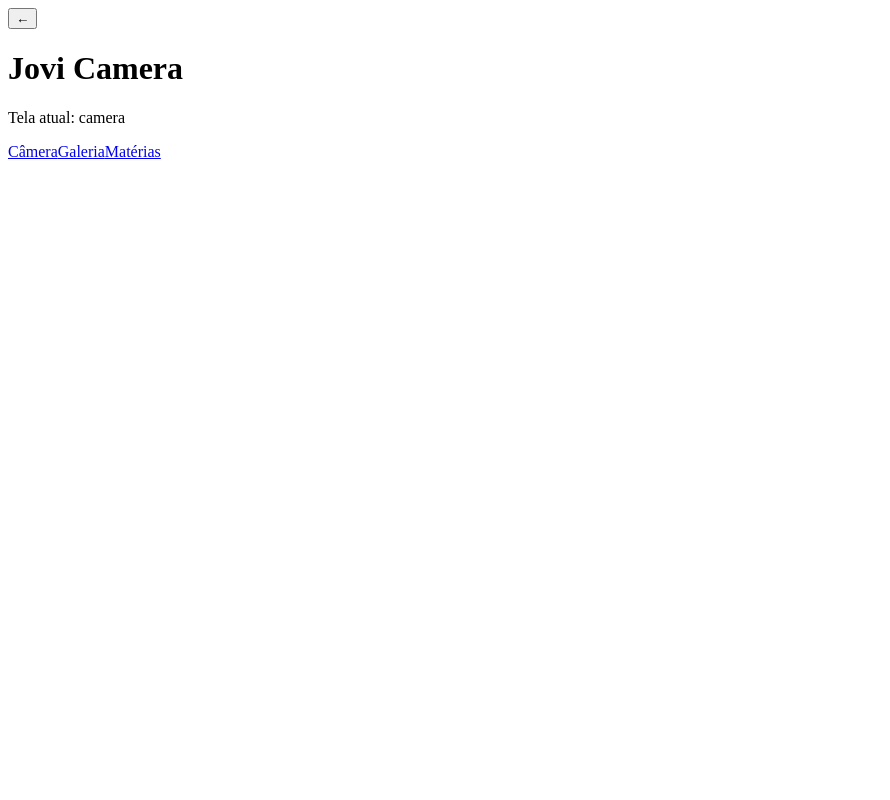
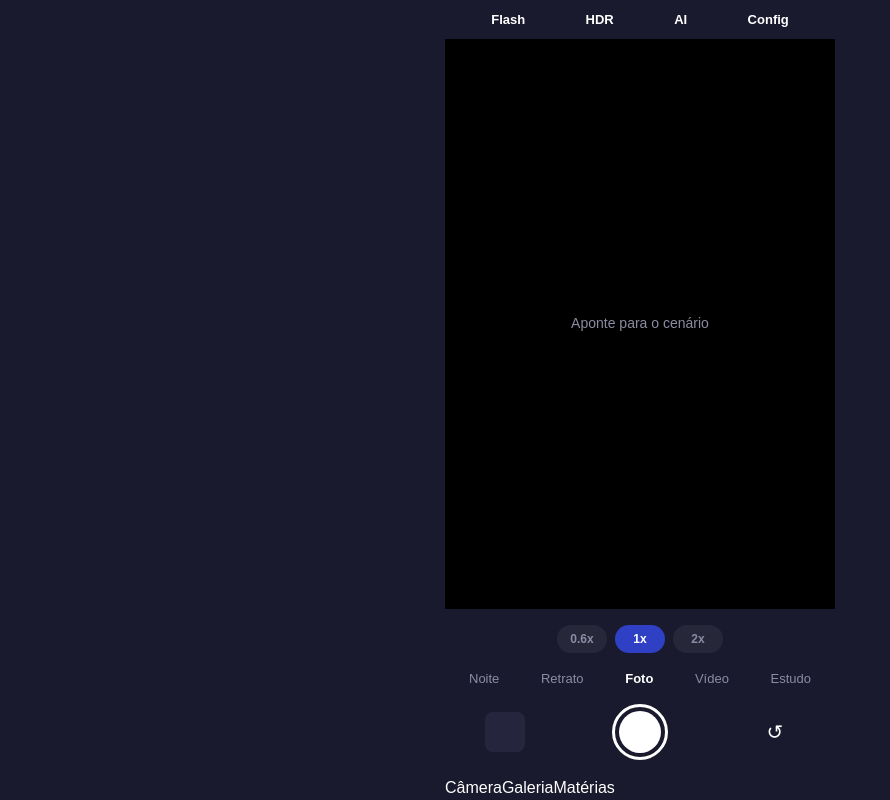
Before and after one commit to grupo-vaph/sprint3-web-development, a React (Vite) app: page / in a window 1280 px wide. Both pictures are taken after typing "name@example.com", "Sample123" into the empty fields and a click on the button "Entrar". Shown: the whole page, without its empty margins (0-890 px from the left). Built offline with nearby package versions, Linux system fonts and the light colour scheme.

Commit message:
feat: implementa tela de camera e sugestao de modo com IA e estilização das telas

```diff
--- a/src/App.jsx
+++ b/src/App.jsx
@@ -1,12 +1,17 @@
 import { useState } from "react";
-import Header from "./components/Header";
 import Footer from "./components/Footer";
-import Login from "../src/Pages/Pages";
+import Login from "./Pages/Login";
+import Camera from "./Pages/Camera";
+import IaSugere from "./Pages/IaSugere";
 import "./style.css";
 
 function App() {
   const [logado, setLogado] = useState(false);
-  const [telaAtiva, setTelaAtiva] = useState("camera");
+  const [tela, setTela] = useState("camera");
+
+  function navegarPara(novaTela) {
+    setTela(novaTela);
+  }
 
   if (!logado) {
     return (
@@ -18,13 +23,10 @@ function App() {
 
   return (
     <div className="celular">
-      <Header titulo="Jovi Camera" aoVoltar={() => alert("Voltar clicado")} />
+      {tela === "camera" && <Camera aoNavegar={navegarPara} />}
+      {tela === "ia-sugere" && <IaSugere aoNavegar={navegarPara} />}
 
-      <main className="conteudo">
-        <p>Tela atual: {telaAtiva}</p>
-      </main>
-
-      <Footer telaAtiva={telaAtiva} aoNavegar={setTelaAtiva} />
+      {tela === "camera" && <Footer telaAtiva={tela} aoNavegar={navegarPara} />}
     </div>
   );
 }
--- /dev/null
+++ b/src/Pages/Camera.jsx
@@ -0,0 +1,66 @@
+function Camera({ aoNavegar }) {
+    return (
+        <>
+            <header className="camera-top">
+                <button type="button" aria-label="Flash">Flash</button>
+                <button type="button" aria-label="HDR">HDR</button>
+                <button type="button" aria-label="Modo IA">AI</button>
+                <button type="button" aria-label="Configurações">Config</button>
+            </header>
+
+            <main className="viewport-camera">
+                <span>Aponte para o cenário</span>
+            </main>
+
+            <section className="camera-bottom">
+                <div className="zoom-chips">
+                    <span className="chip">0.6x</span>
+                    <span className="chip chip-ativo">1x</span>
+                    <span className="chip">2x</span>
+                </div>
+
+                <nav className="modos-camera">
+                    <a href="#" className="modo">Noite</a>
+                    <a href="#" className="modo">Retrato</a>
+                    <a href="#" className="modo modo-ativo">Foto</a>
+                    <a href="#" className="modo">Vídeo</a>
+
+                    <a href="#"
+                        className="modo"
+                        onClick={(e) => {
+                            e.preventDefault();
+                            aoNavegar("ia-sugere");
+                        }}
+                    >
+                        Estudo
+                    </a>
+                </nav>
+
+                <div className="controles-camera">
+
+                    <a href="#"
+                        className="miniatura"
+                        aria-label="Abrir galeria"
+                        onClick={(e) => {
+                            e.preventDefault();
+                            aoNavegar("galeria");
+                        }}
+                    ></a>
+                    <button
+                        type="button"
+                        className="obturador"
+                        aria-label="Capturar foto"
+                        onClick={() => aoNavegar("ia-sugere")}
+                    >
+                        <span className="obturador-interno"></span>
+                    </button>
+                    <button type="button" className="switch-camera" aria-label="Trocar câmera">
+                        &#8634;
+                    </button>
+                </div>
+            </section>
+        </>
+    );
+}
+
+export default Camera;
--- /dev/null
+++ b/src/Pages/IaSugere.jsx
@@ -0,0 +1,50 @@
+import { useState } from "react";
+
+function IaSugere({ aoNavegar }) {
+    const [confianca] = useState(() => {
+        const minimo = 85;
+        const maximo = 99;
+        return Math.round(Math.random() * (maximo - minimo) + minimo);
+    });
+
+    return (
+        <>
+            <main className="viewport-camera">
+                <span>Sala de aula detectada</span>
+            </main>
+
+            <div className="modal-overlay">
+                <div className="modal">
+                    <span className="modal-badge">AI</span>
+                    <h2>IA sugere: Modo Estudo</h2>
+                    <p>Detectamos uma sala de aula</p>
+                    <span className="caption">{confianca}% de confiança</span>
+                    <div className="modal-acoes">
+
+                        <a href="#"
+                            className="botao-primario"
+                            onClick={(e) => {
+                                e.preventDefault();
+                                aoNavegar("modo-estudo");
+                            }}
+                        >
+                            Aceitar
+                        </a>
+
+                        <a href="#"
+                            className="botao-secundario"
+                            onClick={(e) => {
+                                e.preventDefault();
+                                aoNavegar("camera");
+                            }}
+                        >
+                            Ignorar
+                        </a>
+                    </div>
+                </div>
+            </div>
+        </>
+    );
+}
+
+export default IaSugere;
--- a/src/style.css
+++ b/src/style.css
@@ -0,0 +1,366 @@
+* {
+  margin: 0;
+  padding: 0;
+  box-sizing: border-box;
+}
+
+body {
+  font-family: Arial, Helvetica, sans-serif;
+  background-color: #1A1A2E;
+  color: #FFFFFF;
+  min-height: 100vh;
+  line-height: 1.5;
+}
+
+a {
+  color: inherit;
+  text-decoration: none;
+}
+
+button {
+  font-family: inherit;
+  font-size: inherit;
+  color: inherit;
+  background: none;
+  border: none;
+  cursor: pointer;
+}
+
+ul {
+  list-style: none;
+}
+
+.celular {
+  width: 100%;
+  max-width: 390px;
+  min-height: 100vh;
+  margin: 0 auto;
+  background-color: #1A1A2E;
+  display: flex;
+  flex-direction: column;
+}
+
+.conteudo {
+  flex: 1;
+  padding: 16px;
+  display: flex;
+  flex-direction: column;
+  gap: 16px;
+}
+
+.top-bar {
+  display: flex;
+  align-items: center;
+  justify-content: space-between;
+  padding: 16px;
+  border-bottom: 1px solid rgba(255, 255, 255, 0.08);
+}
+
+.top-bar h1 {
+  font-size: 16px;
+  font-weight: 600;
+}
+
+.botao-voltar {
+  font-size: 22px;
+  color: #FFFFFF;
+}
+
+.botao-primario {
+  display: inline-block;
+  width: 260px;
+  height: 48px;
+  background-color: #3040C4;
+  color: #FFFFFF;
+  border-radius: 12px;
+  font-size: 14px;
+  font-weight: 600;
+  text-align: center;
+  line-height: 48px;
+}
+
+.botao-secundario {
+  display: inline-block;
+  width: 260px;
+  height: 48px;
+  background-color: rgba(108, 123, 240, 0.15);
+  color: #6C7BF0;
+  border-radius: 12px;
+  font-size: 14px;
+  font-weight: 600;
+  text-align: center;
+  line-height: 48px;
+}
+
+.botao-largo {
+  width: 100%;
+  max-width: 358px;
+}
+
+.banner-sucesso {
+  width: 100%;
+  padding: 10px 16px;
+  background-color: rgba(16, 185, 129, 0.12);
+  color: #10B981;
+  border-radius: 10px;
+  font-size: 13px;
+  font-weight: 500;
+}
+
+.chip {
+  display: inline-block;
+  min-width: 80px;
+  height: 30px;
+  padding: 0 12px;
+  border-radius: 15px;
+  background-color: rgba(255, 255, 255, 0.06);
+  color: #8B8BA3;
+  font-size: 12px;
+  font-weight: 600;
+  text-align: center;
+  line-height: 30px;
+}
+
+.chip-ativo {
+  background-color: #3040C4;
+  color: #FFFFFF;
+}
+
+/* obturador */
+.obturador {
+  width: 56px;
+  height: 56px;
+  border: 3px solid #FFFFFF;
+  border-radius: 50%;
+  display: flex;
+  align-items: center;
+  justify-content: center;
+  padding: 0;
+}
+
+.obturador-interno {
+  width: 42px;
+  height: 42px;
+  border-radius: 50%;
+  background-color: #FFFFFF;
+}
+
+/* login */
+.form-login {
+  display: flex;
+  flex-direction: column;
+  gap: 16px;
+  width: 100%;
+  padding: 48px 24px;
+}
+
+.logo-login {
+  font-size: 28px;
+  font-weight: 700;
+  color: #6C7BF0;
+  text-align: center;
+  margin-bottom: 8px;
+}
+
+.subtitulo-login {
+  text-align: center;
+  color: #8B8BA3;
+  margin-bottom: 16px;
+}
+
+.campo {
+  display: flex;
+  flex-direction: column;
+  gap: 6px;
+}
+
+.campo label {
+  font-size: 13px;
+  color: #B8B8C9;
+}
+
+.campo input {
+  width: 100%;
+  height: 48px;
+  padding: 0 16px;
+  background-color: #1C1C2E;
+  border: 1px solid rgba(255, 255, 255, 0.08);
+  border-radius: 12px;
+  color: #FFFFFF;
+  font-size: 14px;
+}
+
+.campo input:focus {
+  outline: none;
+  border-color: #6C7BF0;
+}
+
+.erro {
+  font-size: 11px;
+  color: #EF4444;
+  min-height: 14px;
+}
+
+.link {
+  font-size: 13px;
+  color: #6C7BF0;
+  text-align: center;
+}
+
+.status-bar {
+  display: flex;
+  align-items: center;
+  justify-content: space-between;
+  height: 32px;
+  padding: 0 16px;
+  font-size: 11px;
+  font-weight: 600;
+}
+
+.camera-top {
+  display: flex;
+  align-items: center;
+  justify-content: space-around;
+  padding: 12px 16px;
+}
+
+.camera-top button {
+  color: #FFFFFF;
+  font-size: 13px;
+  font-weight: 600;
+}
+
+.viewport-camera {
+  flex: 1;
+  background-color: #000000;
+  display: flex;
+  align-items: center;
+  justify-content: center;
+  color: #8B8BA3;
+  font-size: 14px;
+  min-height: 360px;
+}
+
+.camera-bottom {
+  display: flex;
+  flex-direction: column;
+  gap: 16px;
+  padding: 16px;
+  background-color: #1A1A2E;
+}
+
+.zoom-chips {
+  display: flex;
+  justify-content: center;
+  gap: 8px;
+}
+
+.zoom-chips .chip {
+  min-width: 50px;
+  height: 28px;
+  line-height: 28px;
+}
+
+.modos-camera {
+  display: flex;
+  justify-content: space-between;
+  align-items: center;
+  padding: 0 8px;
+  overflow-x: auto;
+  gap: 12px;
+}
+
+.modo {
+  font-size: 13px;
+  color: #8B8BA3;
+  white-space: nowrap;
+}
+
+.modo-ativo {
+  color: #FFFFFF;
+  font-weight: 700;
+}
+
+.controles-camera {
+  display: flex;
+  align-items: center;
+  justify-content: space-between;
+  padding: 0 24px;
+}
+
+.miniatura {
+  width: 40px;
+  height: 40px;
+  background-color: #25253D;
+  border-radius: 8px;
+}
+
+.switch-camera {
+  width: 40px;
+  height: 40px;
+  color: #FFFFFF;
+  font-size: 20px;
+}
+
+/* modal */
+.modal-overlay {
+  position: fixed;
+  top: 0;
+  left: 0;
+  right: 0;
+  bottom: 0;
+  background-color: rgba(0, 0, 0, 0.7);
+  display: flex;
+  align-items: center;
+  justify-content: center;
+  padding: 16px;
+  z-index: 100;
+}
+
+.modal {
+  width: 100%;
+  max-width: 320px;
+  background-color: #1C1C2E;
+  border-radius: 12px;
+  padding: 24px;
+  display: flex;
+  flex-direction: column;
+  align-items: center;
+  gap: 10px;
+}
+
+.modal-badge {
+  background-color: #3040C4;
+  color: #FFFFFF;
+  padding: 4px 12px;
+  border-radius: 9999px;
+  font-size: 11px;
+  font-weight: 700;
+  letter-spacing: 0.5px;
+}
+
+.modal h2 {
+  font-size: 18px;
+  text-align: center;
+}
+
+.modal p {
+  font-size: 14px;
+  color: #B8B8C9;
+  text-align: center;
+}
+
+.modal .caption {
+  font-size: 11px;
+  color: #8B8BA3;
+  margin-bottom: 8px;
+}
+
+.modal-acoes {
+  display: flex;
+  flex-direction: column;
+  gap: 8px;
+  width: 100%;
+  align-items: center;
+  margin-top: 8px;
+}
```
Also changed, not shown: src/Pages/Login.jsx (renamed from src/Pages/Pages.jsx).
